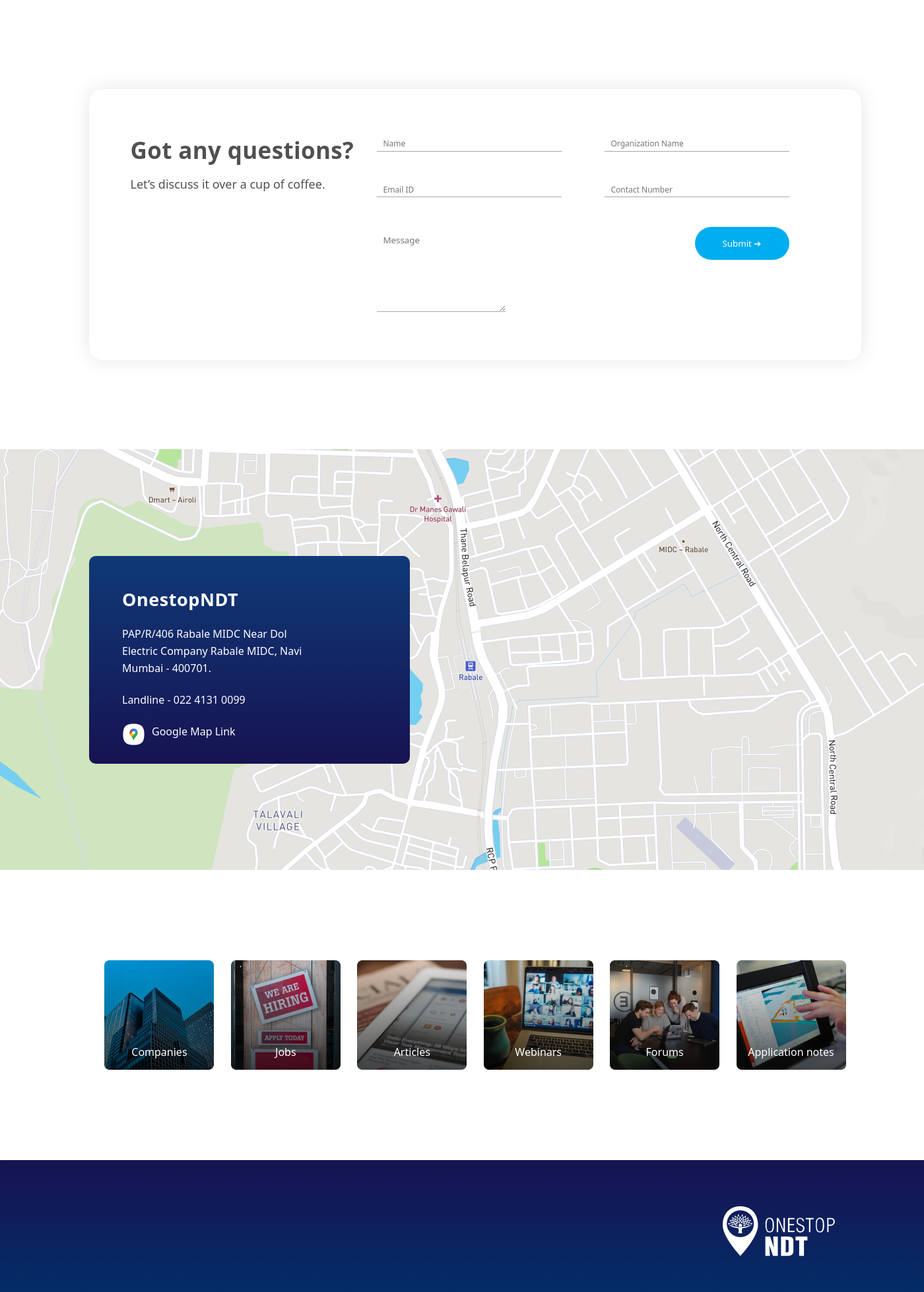
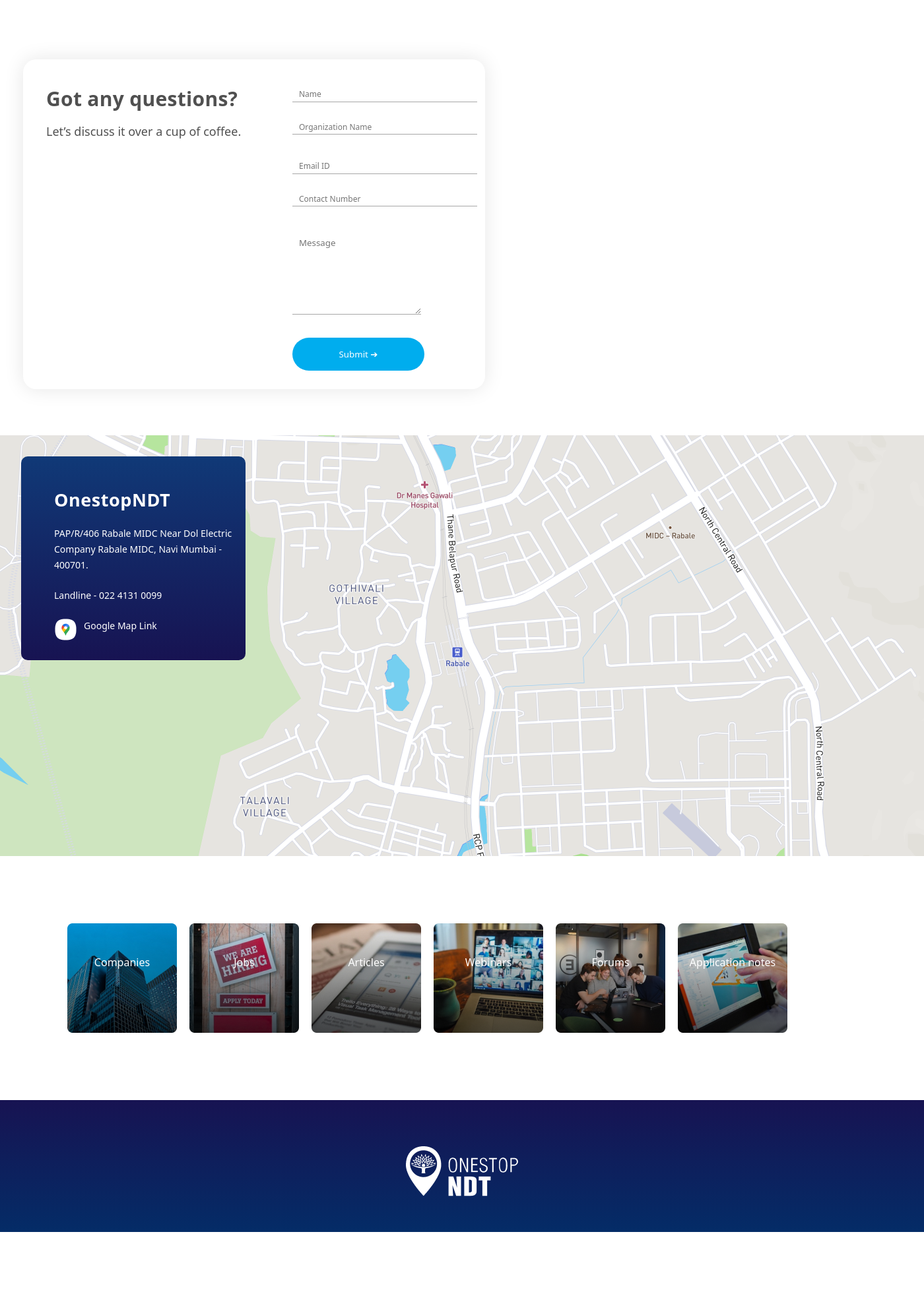
Before and after one commit to sauravpawar/contact-us-page, a Flask app: page / in a window 1400 px wide; the page is wider, and only the part inside the window is pictured. Shown: the part 86-2045 px from the top of that part at 66% size. After the commit the page ends 1954 px from the top of that part, so only its background shows below. Run offline with Flask 3, Linux system fonts and the light colour scheme.

Commit message:
Added responsiveness

```diff
--- a/static/style.css
+++ b/static/style.css
@@ -101,11 +101,11 @@
 input[type="email"],
 input[type="tel"],
 textarea {
-    width: 100%;
     padding: 11px 10px 11px 10px;
     border: none;
     border-bottom: 1px solid rgba(80, 80, 80, 0.5);
     box-sizing: border-box;
+    gap: 10px;
 }
 
 textarea {
@@ -143,8 +143,13 @@
 
 .map {
     height: 638px;
+    width: 100%;
+    padding-top: 162px;
+    padding-left: 135px;
     background-image: url("images/map.png");
     background-size: cover;
+    display: flex;
+    background-position: center;
 }
 
 .addr-box {
@@ -152,8 +157,6 @@
     width: 486px;
     border-radius: 10px;
     position: relative;
-    top: 162px;
-    left: 135px;
     background: linear-gradient(180deg, #103977 0%, #171352 100%);
     gap: 10px;
 }
@@ -161,7 +164,7 @@
 .inner-box {
     height: 215px;
     width: 386px;
-    position: absolute;
+    position: relative;
     padding: 50px;
     color: rgba(255, 255, 255, 1);
 }
@@ -191,10 +194,9 @@
 
 .service {
     margin: 135px;
-    height: 170px;
-    width: 1170px;
+    width: 100%;
     display: flex;
-    justify-content: space-evenly;
+    gap: 15px;
     flex-wrap: wrap;
 }
 
@@ -203,7 +205,7 @@
     width: 170px;
     color: #FFFFFF;
     text-align: center;
-    padding-top: 130px;
+    border-radius: 10px;
 }
 
 #companies {
@@ -251,3 +253,115 @@
     padding: 70px 135px 30px 135px;
     opacity: 0px;
 }
+
+@media only screen and (max-width: 411px) {
+    .form-outer {
+        width: 340px;
+        height: 691px;
+        padding: 40px 35px 50px 35px;
+        margin: 90px 35px 70px;
+    }
+    .form-inner,
+    .form-one,
+    .form-two,
+    .form-three {
+        flex-direction: column;
+        gap: 25px;
+    }
+    .form-one,
+    .form-two {
+        margin-bottom: 25px;
+    }
+    .form-three {
+        gap: 60px;
+    }
+    #form-p-one {
+        font-size: 25px;
+        line-height: 35px;
+    }
+    input[type="submit"] {
+        width: 270px;
+        height: 50px;
+        padding: 13px 40px 13px 40px;
+    }
+    .map {
+        padding: 32px;
+    }
+    .addr-box {
+        height: 309px;
+        width: 340px;
+        gap: 15px;
+    }
+    .addr-sec {
+        font-size: 14px;
+        line-height: 24px;
+    }
+    .service {
+        margin: 30px;
+        gap: 15px;
+    }
+    .info {
+        height: 90px;
+        width: 160px;
+        text-align: center;
+        padding-top: 50px;
+    }
+    .foot {
+        justify-content: center;
+    }
+}
+
+@media only screen and (min-width: 411px) and (max-width: 1440px) {
+    .form-outer {
+        width: 700px;
+        height: 500px;
+        padding: 40px 35px 50px 35px;
+        margin: 90px 35px 70px;
+    }
+    .form-one,
+    .form-two,
+    .form-three {
+        flex-direction: column;
+        gap: 25px;
+    }
+    .form-one,
+    .form-two {
+        margin-bottom: 35px;
+    }
+    .form-three {
+        gap: 30px;
+    }
+    #form-p-one {
+        font-size: 30px;
+        line-height: 40px;
+    }
+    input[type="submit"] {
+        width: 200px;
+        height: 50px;
+    }
+    .map {
+        padding: 32px;
+    }
+    .addr-box {
+        height: 309px;
+        width: 340px;
+        gap: 15px;
+    }
+    .addr-sec {
+        font-size: 14px;
+        line-height: 24px;
+    }
+    .service {
+        margin: 100px;
+        gap: 15px;
+    }
+    .info {
+        text-align: center;
+        padding-top: 50px;
+    }
+    .foot {
+        justify-content: center;
+    }
+}
+
+@media only screen and (min-width: 1440px) {}
--- a/templates/form.html
+++ b/templates/form.html
@@ -7,6 +7,7 @@
     <title>Contact Us</title>
 
     <link rel="stylesheet" href="{{ url_for('static', filename='style.css') }}">
+    <link rel="stylesheet" href="{{ url_for('static', filename='responsive.css') }}">
     <link rel="preconnect" href="https://fonts.googleapis.com">
     <link rel="preconnect" href="https://fonts.gstatic.com" crossorigin>
     <link href="https://fonts.googleapis.com/css2?family=Montserrat:ital,wght@0,100..900;1,100..900&display=swap" rel="stylesheet">
@@ -55,9 +56,10 @@
                         <div class="msg"><textarea name="message" placeholder="Message"></textarea> {% if error_messages and 'message' in error_messages %}
                             <span style="color: red;">{{ error_messages['message'] }}</span> {% endif %}</div>
                         <input type="submit" value="Submit &#10132;"></div>
+                    {% if success_message %}
+                    <span style="color: green;" id="successMessage">{{ success_message }}</span> {% endif %}
                 </form>
-                {% if success_message %}
-                <span style="color: green;" id="successMessage">{{ success_message }}</span> {% endif %}
+
             </div>
         </div>
     </div>
```
